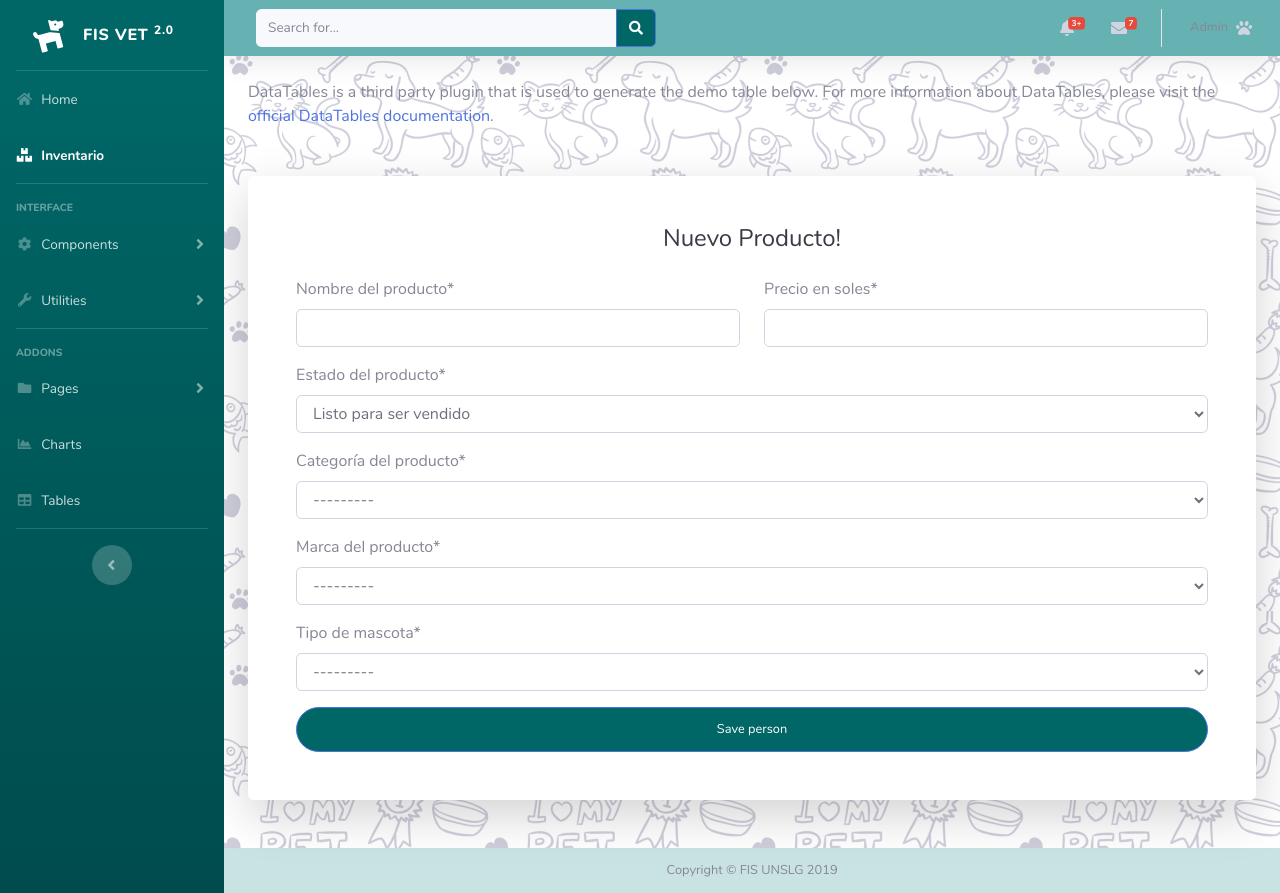
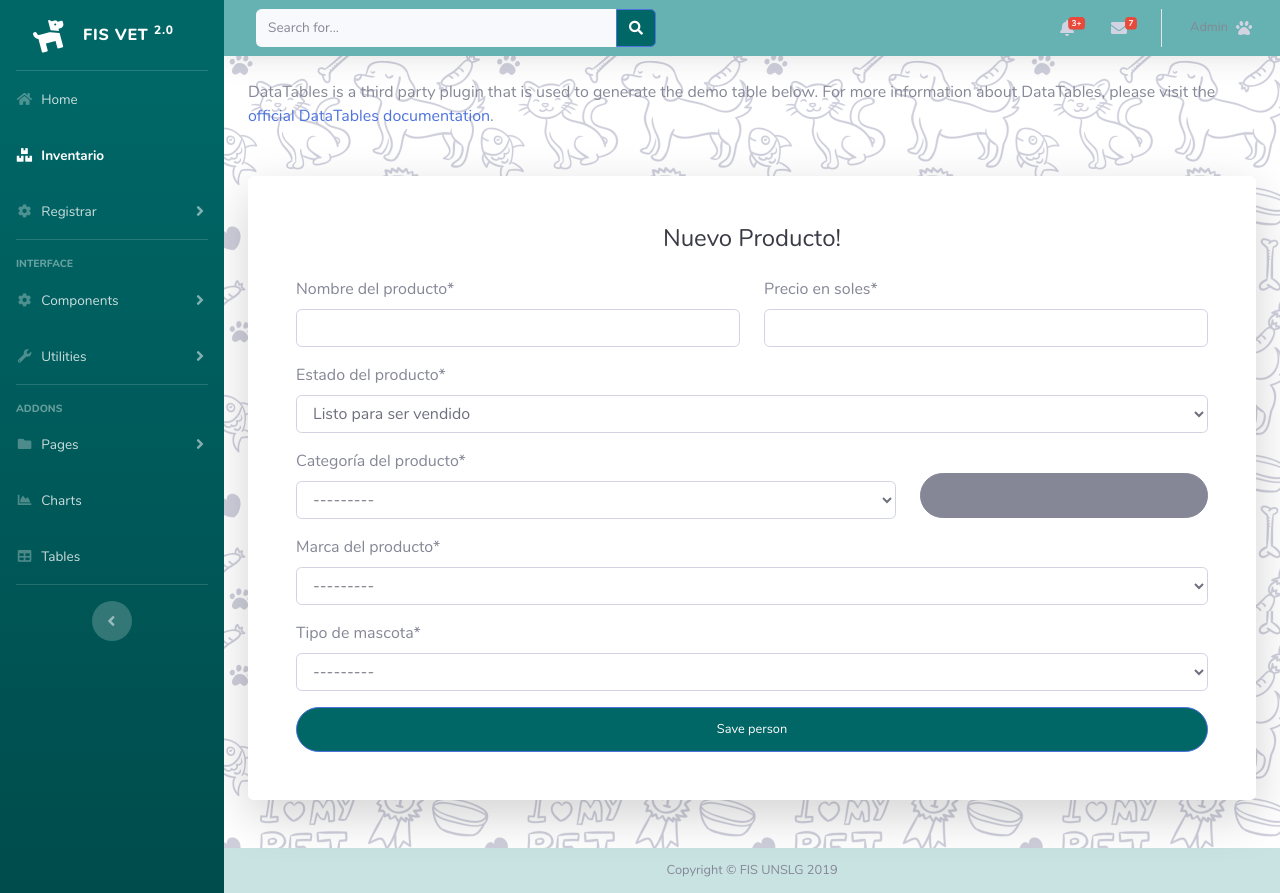
Before and after one commit to IHummer/UribeChristiam, a Django app: page /inventario/nuevo_prod/ in a window 1280 px wide. Run offline with Django 3.2, Linux system fonts and the light colour scheme; data that the repository does not hold is empty; some libraries are stand-ins or nearby versions.

Commit message:
sidebar registrar

```diff
--- a/templates/base.html
+++ b/templates/base.html
@@ -50,6 +50,20 @@
         <a class="nav-link" href="{% url 'inventario:index' %}">
           <i class="fas fa-fw fa-boxes"></i>
           <span>Inventario</span></a>
+      </li>
+      <li class="nav-item">
+        <a class="nav-link collapsed" href="#" data-toggle="collapse" data-target="#collapseTwo" aria-expanded="true"
+          aria-controls="collapseTwo">
+          <i class="fas fa-fw fa-cog"></i>
+          <span>Registrar</span>
+        </a>
+        <div id="collapseTwo" class="collapse" aria-labelledby="headingTwo" data-parent="#accordionSidebar">
+          <div class="bg-white py-2 collapse-inner rounded">
+            <!-- <h6 class="collapse-header">Custom Components:</h6> -->
+            <a class="collapse-item" href="{% url 'inventario:nuevo_prod' %}">Registrar productos</a>
+            <a class="collapse-item" href="cards.html">Registrar usuarios</a>
+          </div>
+        </div>
       </li>
 
       <!-- Divider -->
--- a/templates/inventario/nuevo_prod.html
+++ b/templates/inventario/nuevo_prod.html
@@ -26,8 +26,11 @@
                             <div class="col-md-6"></div>
                     </div> -->
                         {{ form.estado|as_crispy_field }}
-                        {{ form.cat_prod|as_crispy_field }}
-                        {{ form.marca_nomb|as_crispy_field }}
+                        <div class="row">
+                            <div class="col-md-8">{{ form.cat_prod|as_crispy_field }}</div>
+                            <div class="col-md-4"></br><a class="btn btn-secondary btn-user btn-block">Agregar</a></div>
+                        </div>
+                            {{ form.marca_nomb|as_crispy_field }}
                         {{ form.tip_mascota|as_crispy_field }}
 
                         <button type="submit" class="btn btn-primary btn-user btn-block">Save person</button>
```
Also changed, not shown: 1 other file.
